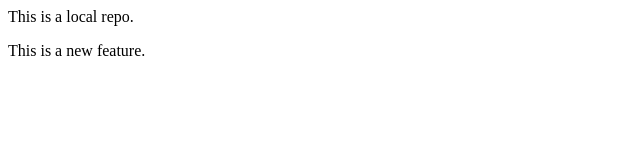
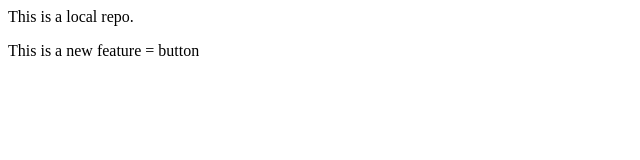
Before and after one commit to kunaalsingh/LocalRepo, a plain HTML site: page index.html in a window 1280 px wide. Shown: the full height of the page, 0-640 px from the left. Drawn offline with Linux system fonts and the light colour scheme.

Commit message:
Add Button

```diff
--- a/index.html
+++ b/index.html
@@ -1,2 +1,2 @@
 <p>This is a local repo.</p>
-<p>This is a new feature.</p>
+<p>This is a new feature = button</p>
```
